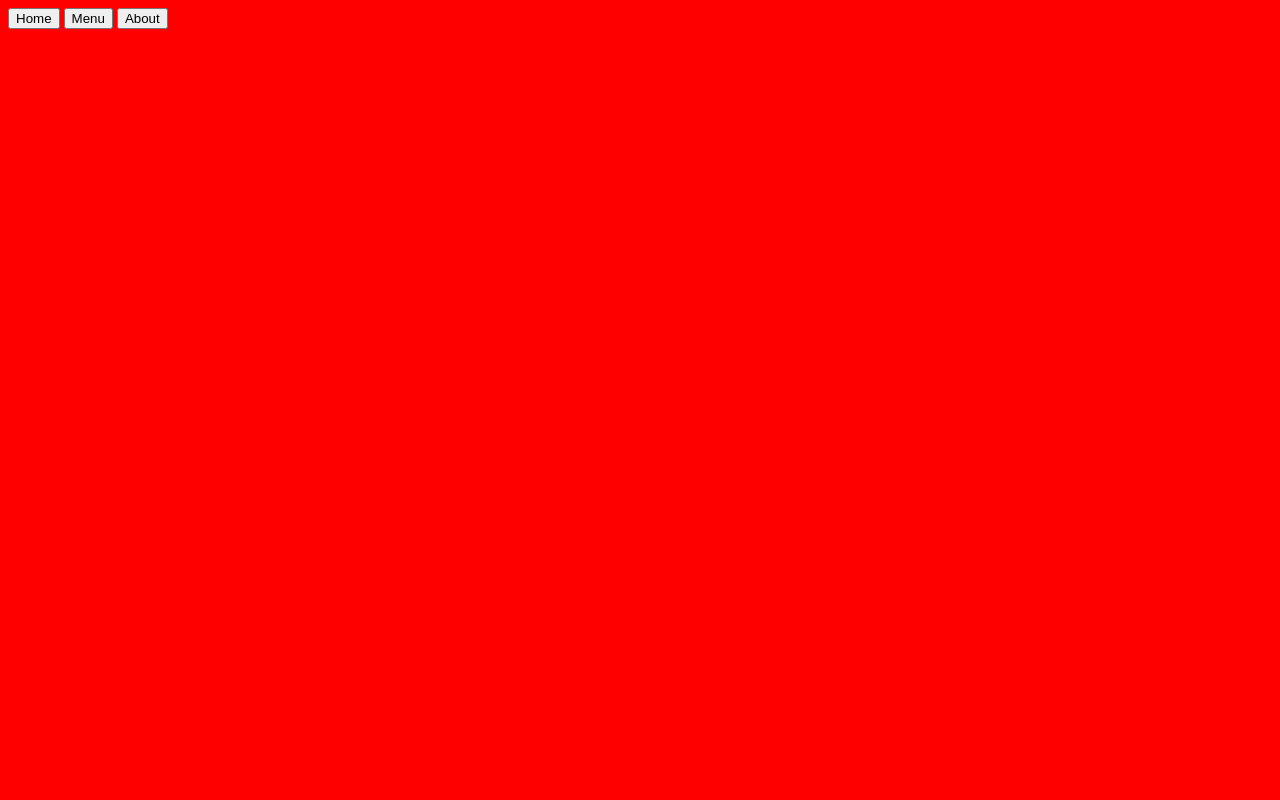
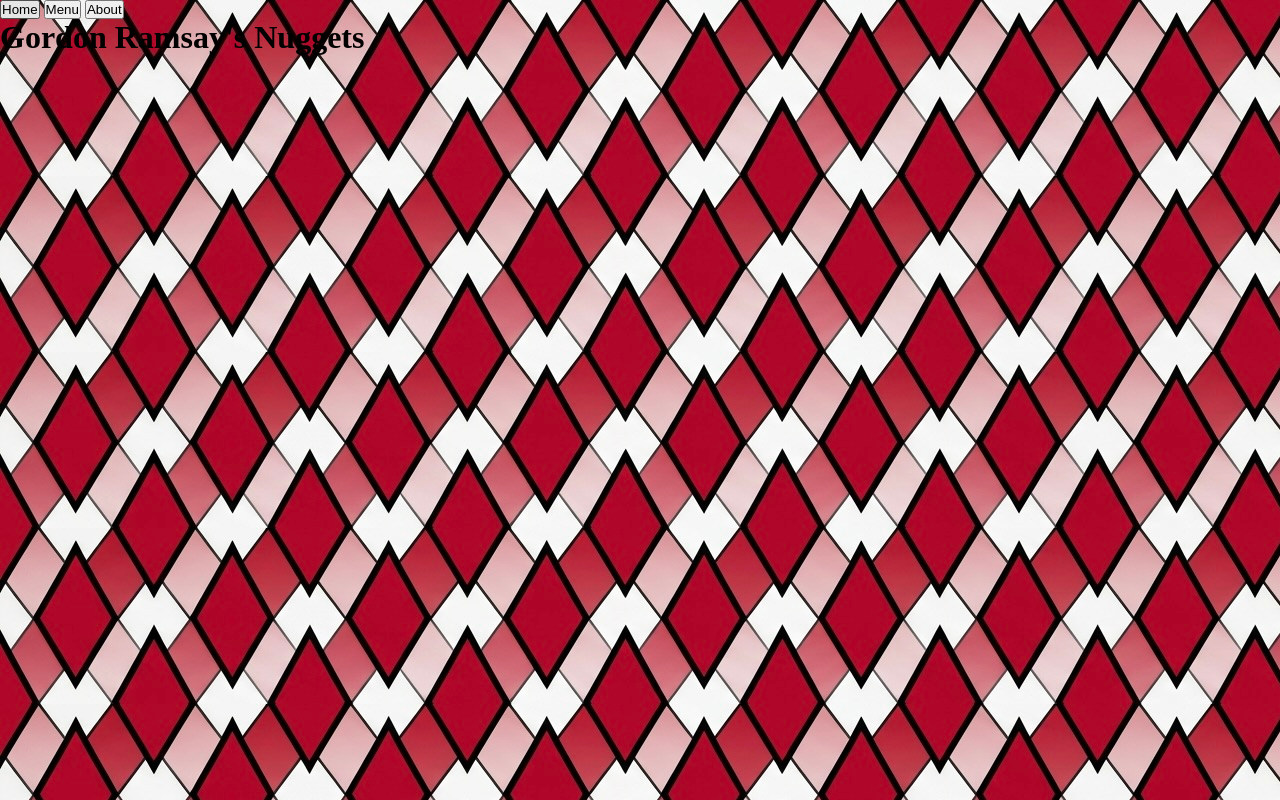
Before and after one commit to marquitos150/restaurant-page, a website built with webpack: page src/template.html in a window 1280 px wide. Built offline with nearby package versions, Linux system fonts and the light colour scheme.

Commit message:
import assets and create background for website

```diff
--- a/src/greeting.js
+++ /dev/null
@@ -1 +0,0 @@
-export const greeting = "Hi, I'm Gordon Ramsay. Nice to meet you donut!";
--- /dev/null
+++ b/src/home.css
@@ -0,0 +1,13 @@
+*,
+*::before,
+*::after {
+  box-sizing: border-box;
+  margin: 0;
+  padding: 0;
+}
+
+body {
+  background-image: url('assets/background.jpg');
+  background-repeat: repeat;
+  background-attachment: fixed;
+}
--- /dev/null
+++ b/src/home.js
@@ -0,0 +1 @@
+export const greeting = "Hi, I'm Gordon Ramsay. Nice to meet you donut!";
--- a/src/index.js
+++ b/src/index.js
@@ -1,4 +1,4 @@
-import "./styles.css";
-import { greeting } from "./greeting.js";
+import "./home.css";
+import { greeting } from "./home.js";
 
 console.log(greeting);
--- a/src/styles.css
+++ /dev/null
@@ -1,3 +0,0 @@
-body {
-  background-color: red;
-}
--- a/src/template.html
+++ b/src/template.html
@@ -13,6 +13,12 @@
             <button>About</button>
         </nav>
     </header>
-    <div id="content"></div>
+    <div id="content">
+        <div class="headline">
+            <div class="heading">
+                <h1>Gordon Ramsay's Nuggets</h1>
+            </div>
+        </div>
+    </div>
 </body>
 </html>
```
Also changed, not shown: src/assets/background.jpg (added), src/assets/gordon-fullbody.png (added), src/assets/gordon-left.png (added), src/assets/gordon-right.png (added), 2 other files.
